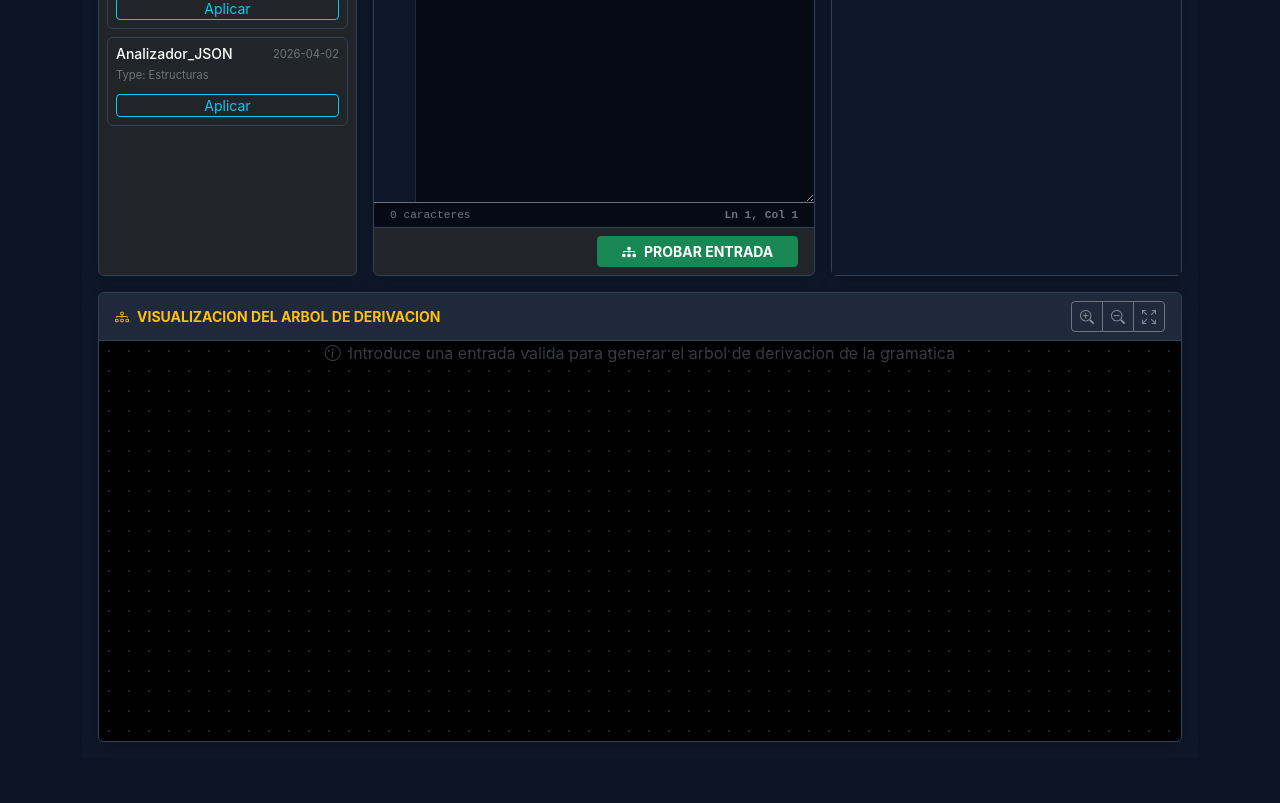
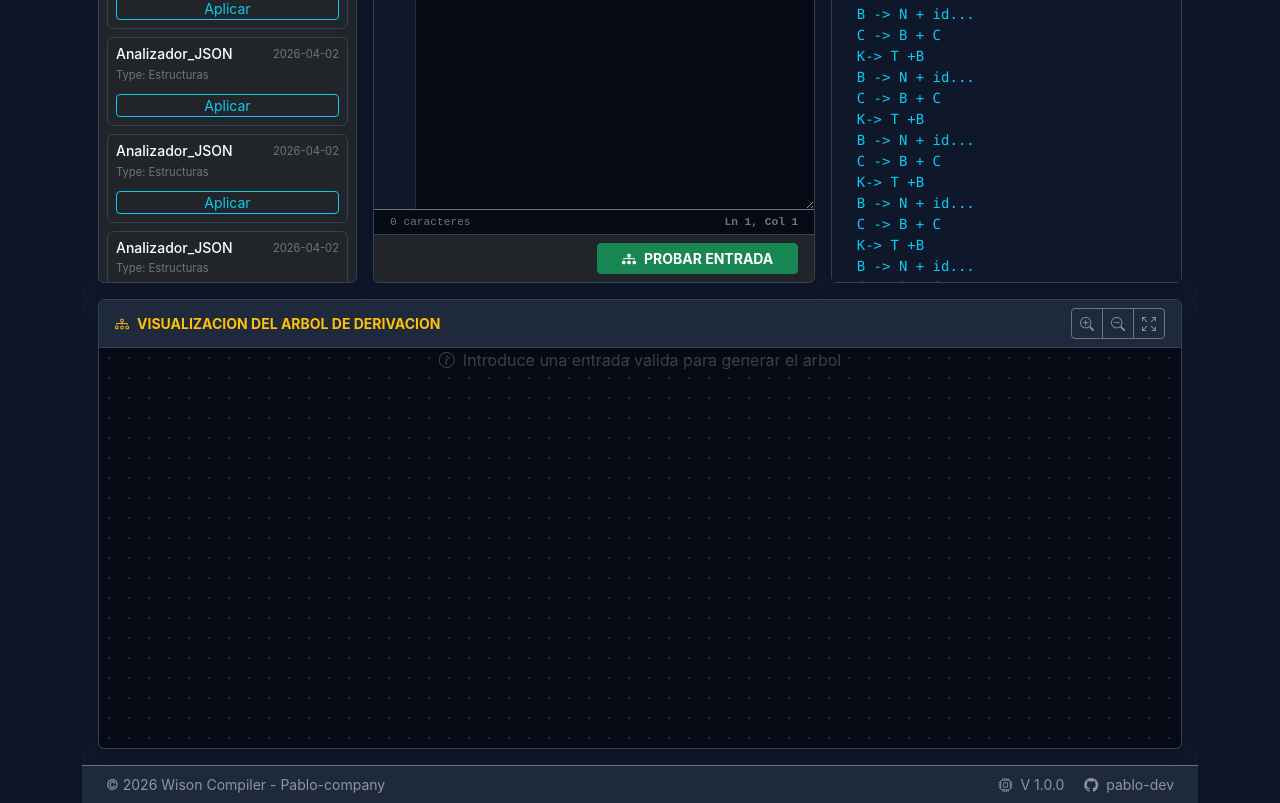
Before and after one commit to pablo-mald03/Practica-No2-Compi-1, a SvelteKit app in the folder web-practica-no2-compi1/: page /gramaticas in a window 1280 px wide. Shown: the part 240-1043 px from the top of the page. Before the commit the page ends 998 px from the top, so only its background shows below. Built offline with nearby package versions, Linux system fonts and the light colour scheme.

Commit message:
Se ha finalizado la implementacion del front basico de la aplicacion. Merge de la rama working/frontend hacia main

```diff
--- a/web-practica-no2-compi1/src/routes/editor/+page.svelte
+++ b/web-practica-no2-compi1/src/routes/editor/+page.svelte
@@ -284,7 +284,7 @@
         style="background-color: #1e293b;"
     >
         <div class="d-flex justify-content-between align-items-center">
-            <span>© 2026 Wison Engine - Pablo-company</span>
+            <span>© 2026 Wison Compiler - Pablo-company</span>
             <div>
                 <span class="me-3"><i class="bi bi-cpu me-1"></i> V 1.0.0</span>
                 <span><i class="bi bi-github me-1"></i> pablo-dev</span>
--- a/web-practica-no2-compi1/src/routes/gramaticas/+page.svelte
+++ b/web-practica-no2-compi1/src/routes/gramaticas/+page.svelte
@@ -254,43 +254,115 @@
                 <div
                     class="card-header card-custom bg-panel d-flex justify-content-between align-items-center"
                 >
-                    <span class="text-warning small fw-bold"
-                        ><i class="bi bi-diagram-3 me-2"></i>VISUALIZACION DEL
-                        ARBOL DE DERIVACION</span
-                    >
+                    <span class="text-warning small fw-bold">
+                        <i class="bi bi-diagram-3 me-2"></i>VISUALIZACION DEL
+                        ARBOL DE DERIVACION
+                    </span>
                     <div class="btn-group btn-group-sm">
                         <button
                             class="btn btn-outline-secondary text-white-50"
-                            aria-label="Aumentar zoom"
+                            aria-label="Zoom in"
+                            onclick={() => g.zoomIn()}
+                            ><i class="bi bi-zoom-in"></i></button
                         >
-                            <i class="bi bi-zoom-in"></i>
-                        </button>
                         <button
                             class="btn btn-outline-secondary text-white-50"
-                            aria-label="Disminuir zoom"
+                            aria-label="Zoom out"
+                            onclick={() => g.zoomOut()}
+                            ><i class="bi bi-zoom-out"></i></button
                         >
-                            <i class="bi bi-zoom-out"></i>
-                        </button>
                         <button
                             class="btn btn-outline-secondary text-white-50"
-                            aria-label="Ver en pantalla completa"
+                            aria-label="Zoom"
+                            onclick={() => g.resetCanvas()}
+                            ><i class="bi bi-arrows-fullscreen"></i></button
                         >
-                            <i class="bi bi-arrows-fullscreen"></i>
-                        </button>
                     </div>
                 </div>
-                <div class="card-body p-0 canvas-area">
+
+                <div
+                    class="card-body p-0 canvas-area position-relative outline-none"
+                    style="background-color: #050a15; cursor: {g.isDragging
+                        ? 'grabbing'
+                        : 'grab'};"
+                    role="application"
+                    aria-label="Lienzo interactivo"
+                    tabindex="0"
+                    onmousedown={(e) => g.iniciarDrag(e)}
+                    onmousemove={(e) => g.arrastrar(e)}
+                    onmouseup={() => g.detenerDrag()}
+                    onmouseleave={() => g.detenerDrag()}
+                    onwheel={(e) => g.hacerZoom(e)}
+                    onkeydown={(e) => {
+                        if (e.key === "Escape") g.resetCanvas();
+                    }}
+                >
                     {#if g.mostrarArbol}
+                        <svg class="w-100 h-100" style="pointer-events: none;">
+                            <defs>
+                                <filter
+                                    id="shadow"
+                                    x="-20%"
+                                    y="-20%"
+                                    width="140%"
+                                    height="140%"
+                                >
+                                    <feDropShadow
+                                        dx="0"
+                                        dy="4"
+                                        stdDeviation="4"
+                                        flood-opacity="0.3"
+                                        flood-color="#000"
+                                    />
+                                </filter>
+                            </defs>
+
+                            <g
+                                transform="translate({g.panX +
+                                    400}, {g.panY}) scale({g.zoom})"
+                            >
+                                {#each g.linksArbol as link}
+                                    <line
+                                        x1={link.source.x}
+                                        y1={link.source.y}
+                                        x2={link.target.x}
+                                        y2={link.target.y}
+                                        stroke="#1e293b"
+                                        stroke-width="2"
+                                    />
+                                {/each}
+
+                                {#each g.nodosArbol as nodo}
+                                    <g
+                                        transform="translate({nodo.x}, {nodo.y})"
+                                    >
+                                        <circle
+                                            r="20"
+                                            fill="#0f172a"
+                                            stroke="#38bdf8"
+                                            stroke-width="2"
+                                            filter="url(#shadow)"
+                                        />
+                                        <text
+                                            text-anchor="middle"
+                                            dominant-baseline="central"
+                                            fill="#e0e7ff"
+                                            font-family="monospace"
+                                            font-weight="bold"
+                                            font-size="14"
+                                        >
+                                            {nodo.label}
+                                        </text>
+                                    </g>
+                                {/each}
+                            </g>
+                        </svg>
+
                         <div
-                            class="w-100 h-100 d-flex align-items-center justify-content-center"
+                            class="position-absolute bottom-0 start-0 p-2 text-secondary small-text text-monospace"
+                            style="pointer-events: none;"
                         >
-                            <div class="text-center opacity-25">
-                                <i
-                                    class="bi bi-diagram-3"
-                                    style="font-size: 5rem;"
-                                ></i>
-                                <p>Renderizando Árbol de Derivación...</p>
-                            </div>
+                            Zoom: {Math.round(g.zoom * 100)}% | X: {g.panX} Y: {g.panY}
                         </div>
                     {:else}
                         <div
@@ -298,13 +370,29 @@
                         >
                             <p>
                                 <i class="bi bi-info-circle me-2"></i>Introduce
-                                una entrada valida para generar el arbol de derivacion de la gramatica
+                                una entrada valida para generar el arbol
                             </p>
                         </div>
                     {/if}
-                    <div class="canvas-grid-overlay"></div>
+
+                    <div
+                        class="canvas-grid-overlay"
+                        style="pointer-events: none;"
+                    ></div>
                 </div>
             </div>
         </div>
     </main>
+    <footer
+        class="py-2 px-4 border-top border-secondary text-center small text-white-50"
+        style="background-color: #1e293b;"
+    >
+        <div class="d-flex justify-content-between align-items-center">
+            <span>© 2026 Wison Compiler - Pablo-company</span>
+            <div>
+                <span class="me-3"><i class="bi bi-cpu me-1"></i> V 1.0.0</span>
+                <span><i class="bi bi-github me-1"></i> pablo-dev</span>
+            </div>
+        </div>
+    </footer>
 </div>
--- a/web-practica-no2-compi1/src/routes/gramaticas/gramatica.svelte.js
+++ b/web-practica-no2-compi1/src/routes/gramaticas/gramatica.svelte.js
@@ -1,14 +1,21 @@
 //Clase que permite exportar la logica de las gramaticas
 export function createGrammarState() {
 
+    /*CODIGO QUEMADO*/
     let requests = $state([
         { id: 1, nombre: "Calculadora_Base", fecha: "2026-04-03", lenguaje: "Expresiones" },
-        { id: 2, nombre: "Analizador_JSON", fecha: "2026-04-02", lenguaje: "Estructuras" }
+        { id: 2, nombre: "Analizador_JSON", fecha: "2026-04-02", lenguaje: "Estructuras" },
+        { id: 3, nombre: "Analizador_JSON", fecha: "2026-04-02", lenguaje: "Estructuras" },
+        { id: 4, nombre: "Analizador_JSON", fecha: "2026-04-02", lenguaje: "Estructuras" },
+        { id: 5, nombre: "Analizador_JSON", fecha: "2026-04-02", lenguaje: "Estructuras" }
+
     ]);
 
     /*Atributos que permiten controlar las entradas y las evaluaciones de lo que ingresa el usuario*/
     let entradaUsuario = $state("");
-    let gramaticaVisible = $state("// B -> N + id...");
+
+    /*CODIGO QUEMADO DE MOMENTO*/
+    let gramaticaVisible = $state("// B -> N + id... \n C -> B + C \n K-> T +B \n B -> N + id... \n C -> B + C \n K-> T +B \n B -> N + id... \n C -> B + C \n K-> T +B \n B -> N + id... \n C -> B + C \n K-> T +B \n B -> N + id... \n C -> B + C \n K-> T +B \n B -> N + id... \n C -> B + C \n K-> T +B \n B -> N + id... \n C -> B + C \n K-> T +B \n");
     let requestSeleccionado = $state(null);
     let mostrarArbol = $state(false);
 
@@ -21,6 +28,80 @@ export function createGrammarState() {
 
     //Array de numeros basados en los saltos de linea
     let lineas = $derived(entradaUsuario.split("\n").length);
+
+
+    /*Apartado de atributos utilizados para poder interactuar con el canvas*/
+    let panX = $state(0);
+    let panY = $state(50);
+    let zoom = $state(1);
+    let isDragging = $state(false);
+    let startPanX = 0;
+    let startPanY = 0;
+
+    /*ARBOL CODIGO QUEMADO. PENDIENTE DE INTEGRACION REAL*/
+    const arbolDerivacionPrueba = {
+        id: "root", label: "S",
+        children: [
+            {
+                id: "n1", label: "S",
+                children: [
+                    { id: "n1_1", label: "S", children: [{ id: "h1", label: "'1'" }] },
+                    { id: "n1_2", label: "'+'" },
+                    { id: "n1_3", label: "S", children: [{ id: "h2", label: "'1'" }] }
+                ]
+            },
+            { id: "n2", label: "'+'" },
+            {
+                id: "n3", label: "S",
+                children: [{ id: "h3", label: "'1'" }]
+            }
+        ]
+    };
+
+    /*Atributos de los nodos del arbol de derivacion */
+    let nodosArbol = $state([]);
+    let linksArbol = $state([]);
+
+    /*Funcion que permite calcular la distribucion del arbol de derivacion basandose en las hojas*/
+    function calcularLayoutArbol(rootNode) {
+        let nodes = [];
+        let links = [];
+        let leafIndex = 0;
+        const H_SPACING = 60;
+        const V_SPACING = 80;
+
+        function traverse(node, depth) {
+            let n = { id: node.id, label: node.label, x: 0, y: depth * V_SPACING };
+
+            if (!node.children || node.children.length === 0) {
+                n.x = leafIndex * H_SPACING;
+                leafIndex++;
+            } else {
+                //Nodo padre
+                let childrenX = [];
+                for (let child of node.children) {
+                    let childNode = traverse(child, depth + 1);
+                    childrenX.push(childNode.x);
+                    links.push({ source: n, target: childNode });
+                }
+                //Centrado del arbol en sus hijos
+                n.x = childrenX.reduce((a, b) => a + b, 0) / childrenX.length;
+            }
+            nodes.push(n);
+            return n;
+        }
+
+        if (rootNode) {
+            let rootCalculated = traverse(rootNode, 0);
+            let rootX = rootCalculated.x;
+            nodes.forEach(n => n.x -= rootX);
+        }
+
+        nodosArbol = nodes;
+        linksArbol = links;
+    }
+
+
 
     return {
         get requests() { return requests; },
@@ -79,7 +160,49 @@ export function createGrammarState() {
             if (lineNumbers) {
                 lineNumbers.scrollTop = e.target.scrollTop;
             }
-        }
+        },
+        /*Metodo que permite generar el arbol */
+        generarArbol() {
+            if (entradaUsuario.trim() !== "") {
+                mostrarArbol = true;
+                calcularLayoutArbol(arbolDerivacionPrueba);
+            }
+        },
+
+        //Exportacion del estado del canvas
+        get panX() { return panX; },
+        get panY() { return panY; },
+        get zoom() { return zoom; },
+        get nodosArbol() { return nodosArbol; },
+        get linksArbol() { return linksArbol; },
+
+        //Metodo qu epermite arrastrar el canvas
+        iniciarDrag(e) {
+            isDragging = true;
+            startPanX = e.clientX - panX;
+            startPanY = e.clientY - panY;
+        },
+        /*Metodo que permite arrastrar el scroll*/
+        arrastrar(e) {
+            if (isDragging) {
+                panX = e.clientX - startPanX;
+                panY = e.clientY - startPanY;
+            }
+        },
+        /*Metodo que permite detener el drag dentro del canvas */
+        detenerDrag() {
+            isDragging = false;
+        },
+        /*Metodo que permite hacer zoom en el canvas */
+        hacerZoom(e) {
+            e.preventDefault();
+            const zoomAmount = e.deltaY * -0.001;
+            zoom = Math.min(Math.max(0.2, zoom + zoomAmount), 3);
+        },
+        /*Metodos de zoom */
+        zoomIn() { zoom = Math.min(zoom + 0.2, 3); },
+        zoomOut() { zoom = Math.max(zoom - 0.2, 0.2); },
+        resetCanvas() { panX = 0; panY = 50; zoom = 1; }
     };
 
 }
```
